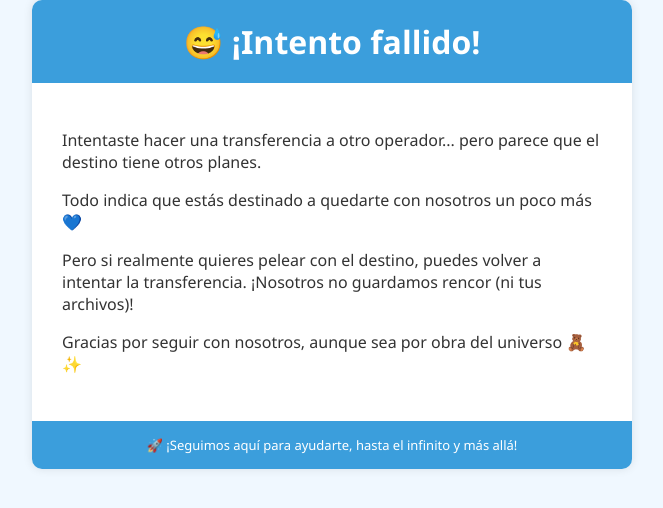
After one commit to mpayalal/hamm-notifications, a Python web app: template templates/transfer_error.html in a window 1280 px wide. The commit adds this page. Shown: the top 508 px of the page, without its empty margins (308-971 px from the left). Run offline with Jinja, Linux system fonts and the light colour scheme; the template is opened without the code that fills it, so the values that code supplies are empty.

Commit message:
Se agrega plantillas para transferencia de usuario

```diff
--- /dev/null
+++ b/templates/transfer_error.html
@@ -0,0 +1,37 @@
+<!DOCTYPE html>
+<html>
+<head>
+  <meta charset="UTF-8">
+  <title>Transferencia fallida</title>
+</head>
+<body style="margin:0; padding:0; font-family:'Segoe UI', sans-serif; background-color:#f0f8ff;">
+  <table width="100%" cellpadding="0" cellspacing="0" style="max-width:600px; margin:auto; background:#ffffff; border-radius:10px; box-shadow:0 0 10px rgba(0,0,0,0.1); overflow:hidden;">
+    <tr>
+      <td style="background-color:#3b9edc; padding:20px; text-align:center; color:white;">
+        <h1 style="margin:0;">😅 ¡Intento fallido!</h1>
+      </td>
+    </tr>
+    <tr>
+      <td style="padding:30px; color:#333333;">
+        <p style="font-size:16px;">
+          Intentaste hacer una transferencia a otro operador... pero parece que el destino tiene otros planes.
+        </p>
+        <p style="font-size:16px;">
+          Todo indica que estás destinado a quedarte con nosotros un poco más 💙
+        </p>
+        <p style="font-size:16px;">
+          Pero si realmente quieres pelear con el destino, puedes volver a intentar la transferencia. ¡Nosotros no guardamos rencor (ni tus archivos)!
+        </p>
+        <p style="font-size:16px;">
+          Gracias por seguir con nosotros, aunque sea por obra del universo 🧸✨
+        </p>
+      </td>
+    </tr>
+    <tr>
+      <td style="background-color:#3b9edc; color:white; padding:15px; text-align:center; font-size:13px;">
+        🚀 ¡Seguimos aquí para ayudarte, hasta el infinito y más allá!
+      </td>
+    </tr>
+  </table>
+</body>
+</html>
```
Also changed, not shown: consumer.py (+19 -1 lines), templates/file_user_register.html (+8 -5 lines), templates/transfer_success.html (added, +37 -0 lines).
